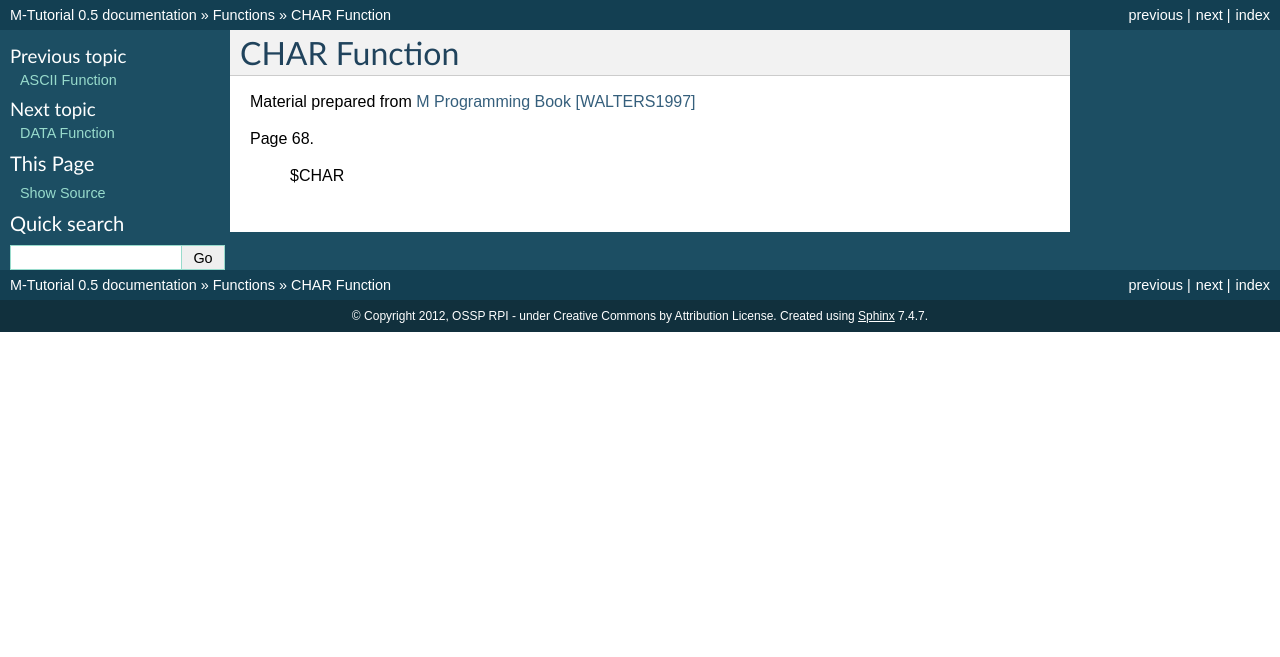
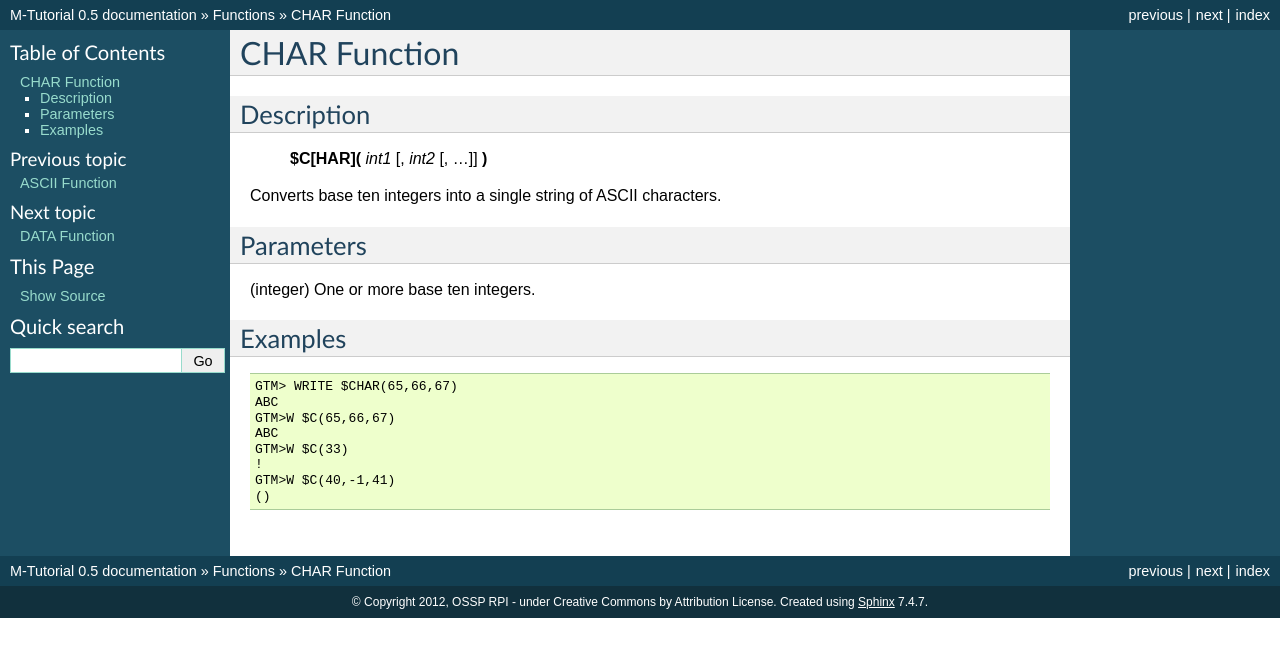
Before and after one commit to luisibanez/M-Tutorial, a Sphinx documentation site: the page built from source/CHAR_Function.rst, in a window 1280 px wide. Shown: the top 657 px of the page. Built offline with Sphinx 7.4.7, drawn with Linux system fonts in a browser that asks for light colours.

Commit message:
added description/examples for CHAR function

```diff
--- a/source/CHAR_Function.rst
+++ b/source/CHAR_Function.rst
@@ -2,12 +2,27 @@
 CHAR Function
 =================
 
-Material prepared from `M Programming Book`_ [WALTERS1997]_
+Description
+###########
+  **$C[HAR](** *int1* [, *int2* [, ...]] **)**
 
-Page 68.
+Converts base ten integers into a single string of ASCII characters.
 
+Parameters
+###########
 
-    $CHAR
+(integer) One or more base ten integers.
 
+Examples
+########
 
-.. _M Programming book: http://books.google.com/books?id=jo8_Mtmp30kC&printsec=frontcover&dq=M+Programming&hl=en&sa=X&ei=2mktT--GHajw0gHnkKWUCw&ved=0CDIQ6AEwAA#v=onepage&q=M%20Programming&f=false
+::
+
+  GTM> WRITE $CHAR(65,66,67)
+  ABC
+  GTM>W $C(65,66,67)
+  ABC
+  GTM>W $C(33)
+  !
+  GTM>W $C(40,-1,41)
+  ()
```
